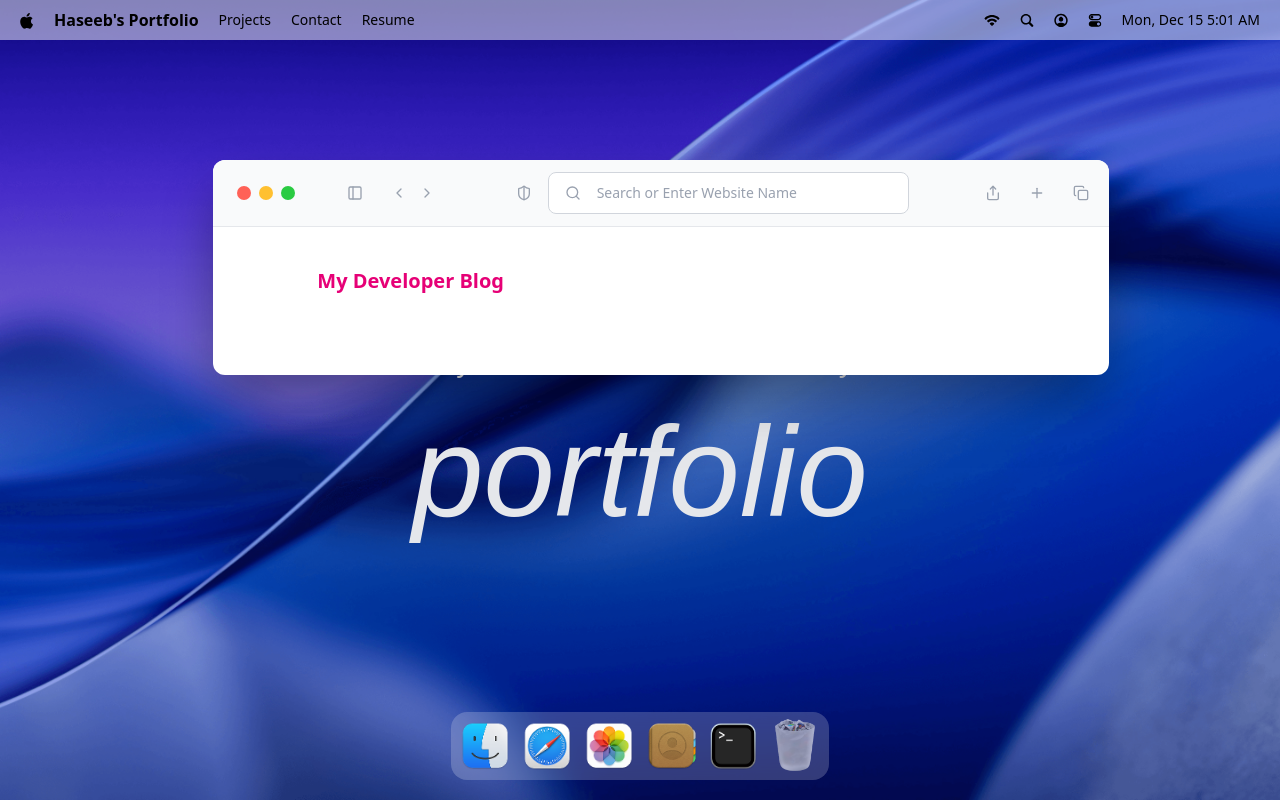
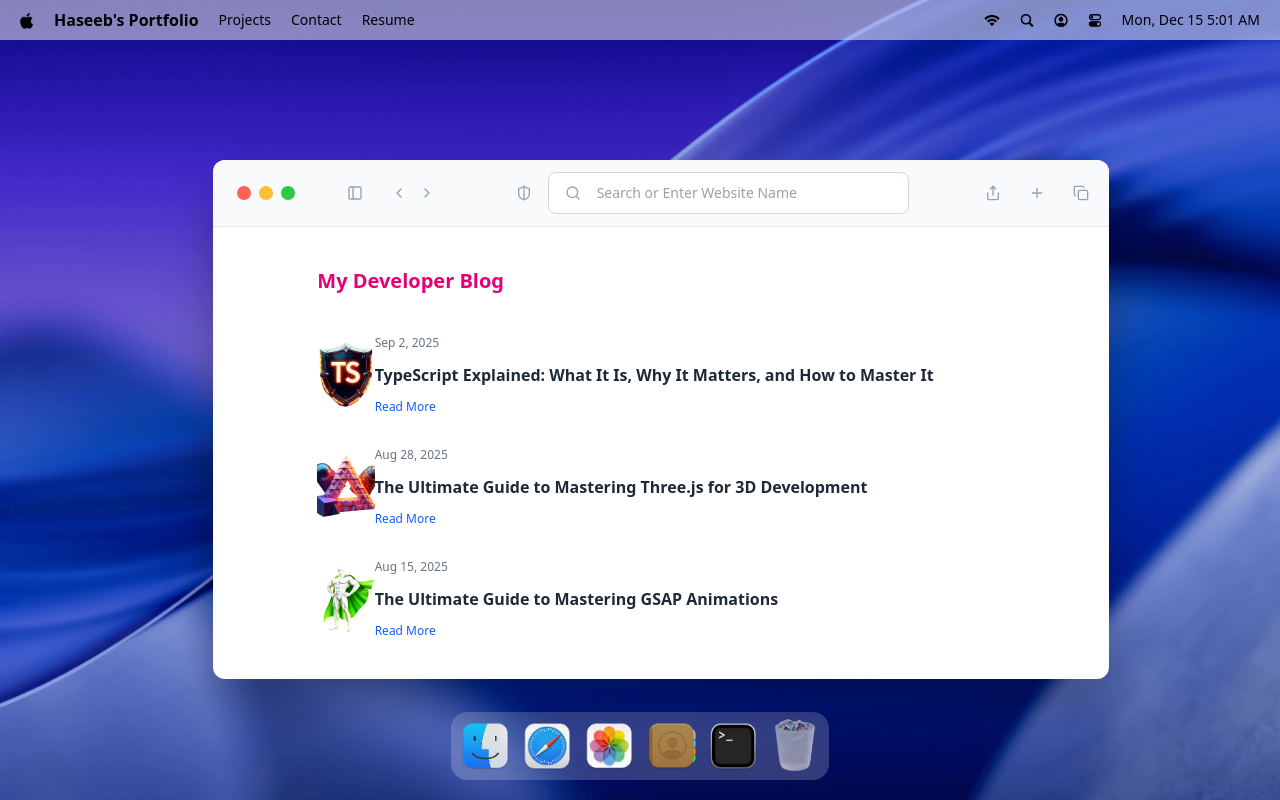
Before and after one commit to haseebjaved4212/My-MacOs-Portfolio, a React (Vite) app: page / in a window 1280 px wide. Both pictures are taken after a click on the button 547 px from the left and 746 px from the top of the page. Built offline with nearby package versions, Linux system fonts and the light colour scheme; a web font is replaced by a local one.

Commit message:
add Safari window component with navigation, search, and blog display.

```diff
--- a/src/windows/Safari.jsx
+++ b/src/windows/Safari.jsx
@@ -1,4 +1,5 @@
 import WindowControls from "#components/WindowControls";
+import { blogPosts } from "#constants";
 import WindowWrapper from "#hoc/WindowWrapper";
 import { ChevronLeft, PanelLeft, ChevronRight,  ShieldHalf, Search, Share, Plus, Copy } from "lucide-react";
 
@@ -29,6 +30,19 @@ const Safari = () => {
             </div>
             <div className=" blog bg-white p-10 max-w-3xl mx-auto;  ">
                 <h2>My Developer Blog</h2>
+                <div className="space-y-8">
+                    {blogPosts.map((post, index) => (
+                        <div key={index} className="blog-post">
+                            <img src={post.image} alt={post.title} />
+                            <div className="content">
+                                <p>{post.date}</p>
+                                <h3>{post.title}</h3>
+                                <p>{post.description}</p>
+                                <a href={post.link} target="_blank" rel="noopener noreferrer">Read More</a>
+                            </div>
+                        </div>
+                    ))}
+                </div>
             </div>
         </>
     )
```
